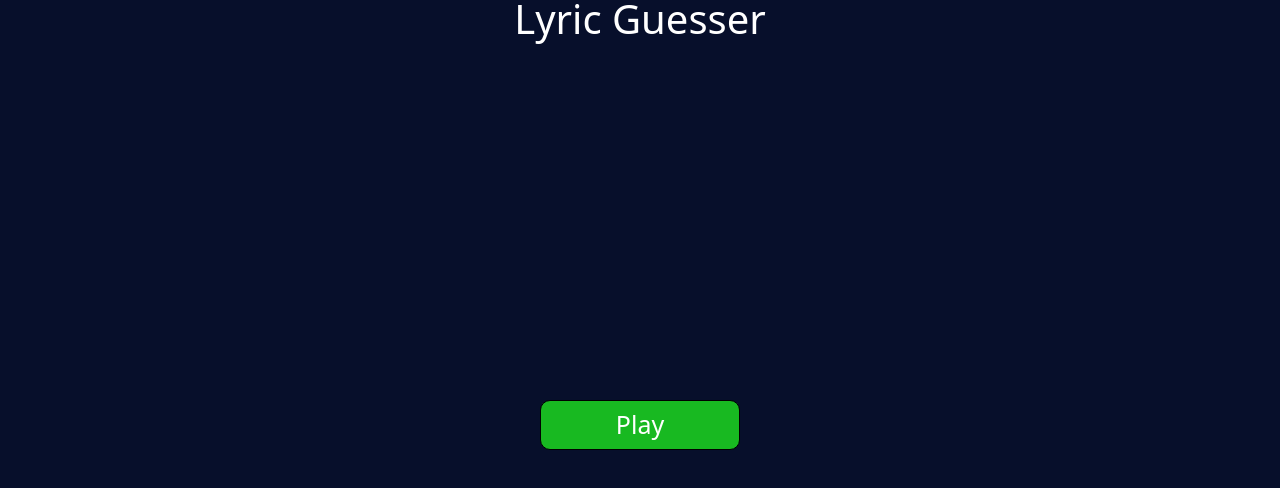
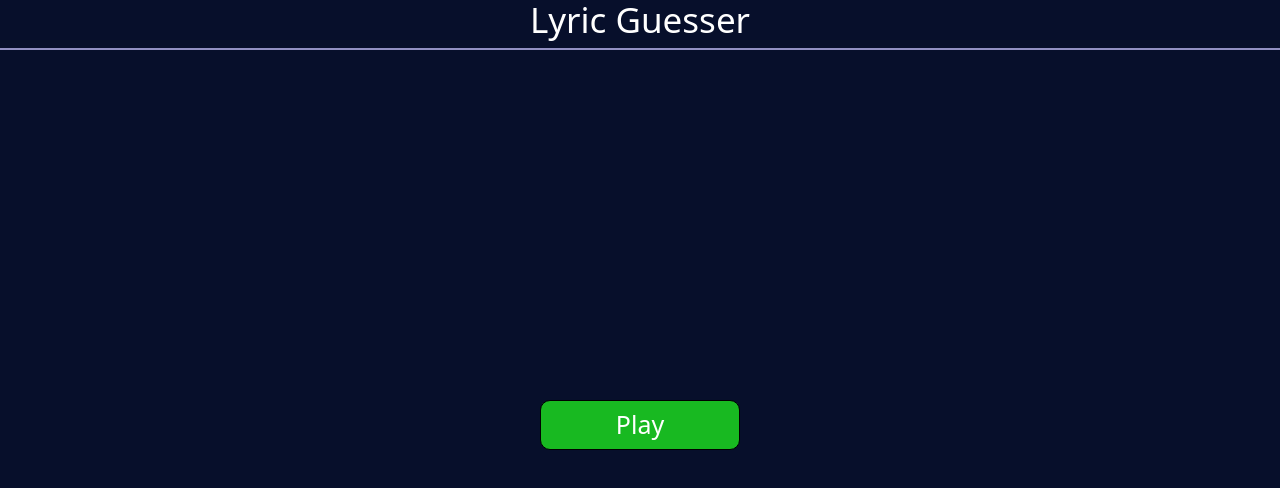
Before and after one commit to cjmorris/lyric-guesser, a React (Vite) app: page / in a window 1280 px wide. Shown: the top 488 px of the page. Built offline with nearby package versions, Linux system fonts and the light colour scheme.

Commit message:
adjusted header styling

```diff
--- a/src/components/Header/Header.css
+++ b/src/components/Header/Header.css
@@ -1,9 +1,13 @@
 .header {
   display: flex;
   width: 100%;
-  height: 45px;
+  height: 50px;
   align-items: center;
   justify-content: center;
-  margin-bottom: 5px;
+  border-bottom: 2px var(--break-color) solid;
   color: var(--font-color);
 }
+
+.title {
+  font-size: 35px;
+}
--- a/src/components/Header/Header.tsx
+++ b/src/components/Header/Header.tsx
@@ -3,7 +3,7 @@ import "./Header.css";
 export default function Header() {
   return (
     <div className="header">
-      <h1>Lyric Guesser</h1>
+      <h1 className="title">Lyric Guesser</h1>
     </div>
   );
 }
--- a/src/components/LyricGrid/LyricGrid.css
+++ b/src/components/LyricGrid/LyricGrid.css
@@ -16,6 +16,7 @@
   scrollbar-width: none;
   margin-left: var(--side-margin);
   margin-right: var(--side-margin);
+  padding: 8px 0px 8px 0px;
 }
 
 .lyricGrid::-webkit-scrollbar {
```
Also changed, not shown: 1 other file (tests, documents, lock files or other folders).
